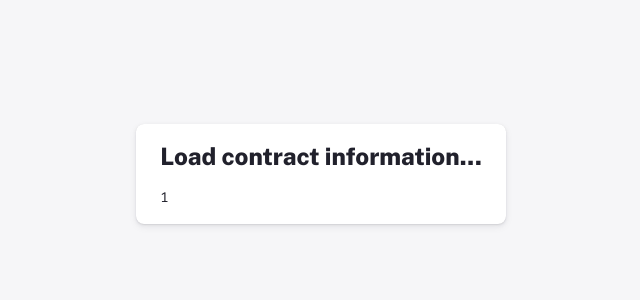
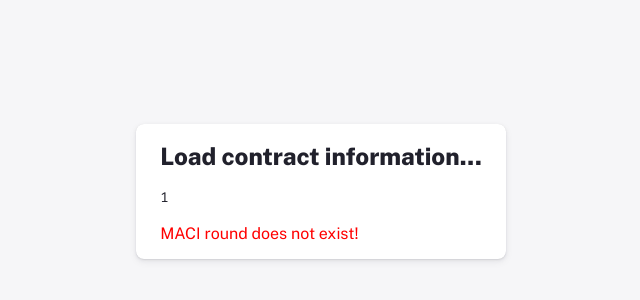
Before and after one commit to DoraFactory/portable-maci, a Next.js app: page /1 in a window 1280 px wide. Shown: the part 124-424 px from the top of the page, without its empty margins (319-959 px from the left). Built offline with nearby package versions, Linux system fonts and the light colour scheme; no server answers.

Commit message:
add default number of votes

```diff
--- a/src/components/Prepare.module.sass
+++ b/src/components/Prepare.module.sass
@@ -8,3 +8,6 @@
   display: flex
   flex-direction: column
   gap: 16px
+
+.error
+  color: red
--- a/src/components/Prepare.tsx
+++ b/src/components/Prepare.tsx
@@ -1,4 +1,4 @@
-import { useEffect } from 'react'
+import { useEffect, useState } from 'react'
 import { useRouter } from 'next/router'
 import { Fira_Code } from 'next/font/google'
 
@@ -13,9 +13,15 @@
   const router = useRouter()
   const contract = router.query.contract as string
 
+  const [error, setError] = useState(false)
+
   useEffect(() => {
     if (contract) {
-      fetchContractInfo(contract).then(onLoaded)
+      fetchContractInfo(contract)
+        .then(onLoaded)
+        .catch(() => {
+          setError(true)
+        })
     }
   }, [contract, onLoaded])
 
@@ -24,6 +30,7 @@
       <div className={[styles.body, common['elevation-elevation-1']].join(' ')}>
         <h1 className={font['extrabold-headline-eb']}>Load contract information...</h1>
         <p className={[firaCode.className, font['regular-note-rg']].join(' ')}>{contract}</p>
+        {error ? <p className={styles.error}>MACI round does not exist!</p> : ''}
       </div>
     </div>
   )
--- a/src/components/VoteOptions.tsx
+++ b/src/components/VoteOptions.tsx
@@ -24,7 +24,7 @@
     if (props.avtiveOptions.some((o) => o.idx === idx)) {
       return
     }
-    const newActiveOptions: IOption[] = [...props.avtiveOptions, { idx, vc: 0 }].sort(
+    const newActiveOptions: IOption[] = [...props.avtiveOptions, { idx, vc: 1 }].sort(
       (a, b) => a.idx - b.idx,
     )
     if (props.onSelect) {
--- a/src/lib/maci.ts
+++ b/src/lib/maci.ts
@@ -25,6 +25,10 @@
   }).then((response) => response.json())
 
   const r = result.data.round
+
+  if (!r) {
+    throw new Error('no round')
+  }
 
   updateConfig({
     round: {
```
